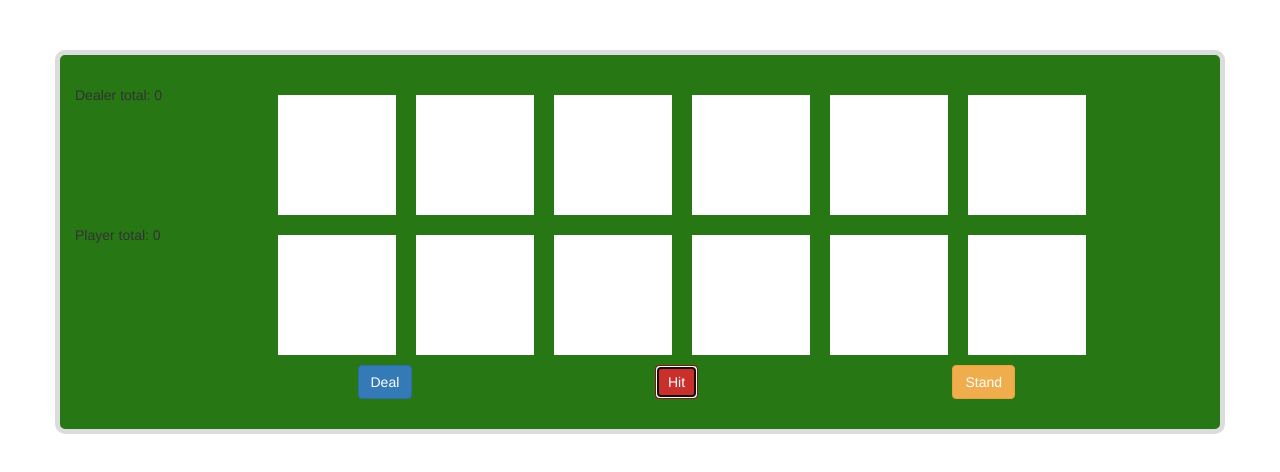
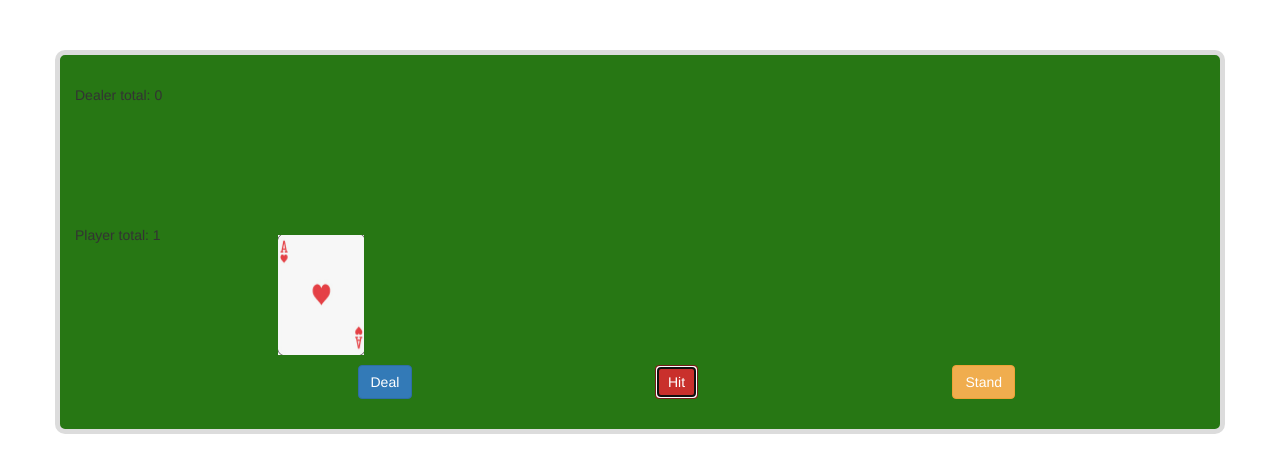
Before and after one commit to mmonivis/blackjack, a plain HTML site: page index.html in a window 1280 px wide. Both pictures are taken after a click on the button "Hit". Drawn offline with Linux system fonts and the light colour scheme.

Commit message:
Updated hit and stand button code

```diff
--- a/css/styles.css
+++ b/css/styles.css
@@ -1,3 +1,7 @@
+.card img{
+    max-height: 120px;
+}
+
 .the-table{
     background-color: #277714;
     border: 5px solid #dcdcdc;
@@ -8,7 +12,6 @@
 
 .card{
     height: 120px;
-    background-color: #fff;
     color: black;
     margin:  10px;
     width: 12.6%;
--- a/index.html
+++ b/index.html
@@ -27,7 +27,7 @@
                 <div class="col-sm-12 dealer-hand-wrapper">
                     <!-- This will hold the dealer's total (sum of all cards) -->
                     <div class="col-sm-2 dealer-total">
-                        Dealer total: 0
+                        Dealer total: <span class="dealer-total-number">0</span>
                     </div>
                     <div class="col-sm-10 dealer-cards">
                         <!-- This is 10 cols wide, will divide it up -->
@@ -45,7 +45,7 @@
                 <div class="col-sm-12 player-hand-wrapper">
                     <!-- This will hold the player's total (sum of all cards) -->
                     <div class="col-sm-2 player-total">
-                        Player total: 0
+                        Player total: <span class="player-total-number">0</span>
                     </div>
                     <div class="col-sm-10 player-cards">
                         <!-- This is 10 cols wide, will divide it up -->
--- a/js/scripts.js
+++ b/js/scripts.js
@@ -40,7 +40,52 @@ $(document).ready(function(){
         placeCard('dealer',1,dealersHand[0])
         placeCard('player',2,playersHand[1])
         placeCard('dealer',2,dealersHand[1])
+
+        calculateTotal(dealersHand,'dealer');
+        calculateTotal(playersHand,'player');
     });
+
+    $('.hit-button').click(function(){
+        console.log("User clicked hit")
+        playersHand.push(theDeck.shift());
+        placeCard('player',playersHand.length,playersHand[playersHand.length-1]);
+        calculateTotal(playersHand,'player');
+    });
+
+    $('.stand-button').click(function(){
+        // console.log("User clicked on stand");
+        // What happens to the player when they stand?
+        // Nothing.
+        // Control goes to dealer.
+        // Rules of Blackjack for dealer:
+        // If I have < 17, must hit
+        // If I have > 17, I cannot hit
+        var dealerTotal = calculateTotal(dealersHand,'dealer');
+        // console.log(dealerTotal);
+        while(dealerTotal < 17){
+            dealersHand.push(theDeck.shift());
+            placeCard('dealer',dealersHand.length,dealersHand[dealersHand.length-1]);
+            dealerTotal = calculateTotal(dealersHand,'dealer');
+        }
+    })
+
+    function calculateTotal(hand,who){
+        // console.log(hand);
+        // init total at 0
+        var total = 0;
+        // create a temp value for this card's value
+        var thisCardValue = 0;
+        // Loop through the hand (array)
+        // Grab the number in the element and add the total
+        for(let i = 0; i <hand.length; i++){
+            thisCardValue = Number(hand[i].slice(0,-1));
+            total += thisCardValue;
+        }
+        console.log(total);
+        var classSelector = '.' + who + '-total-number';
+        $(classSelector).html(total);
+        return total;
+    }
 
     function placeCard(who, where, cardToPlace){
         var classSelector = '.' + who + '-cards .card-' + where;
```
